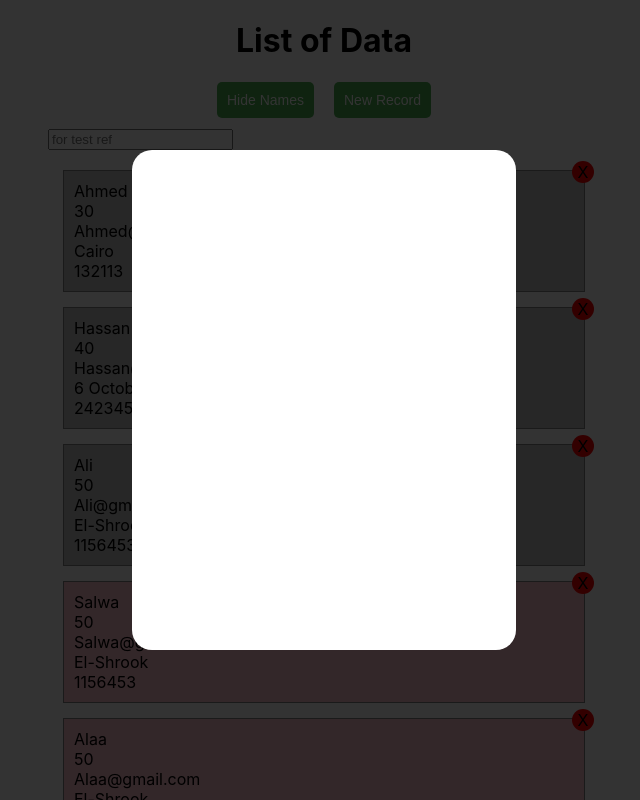
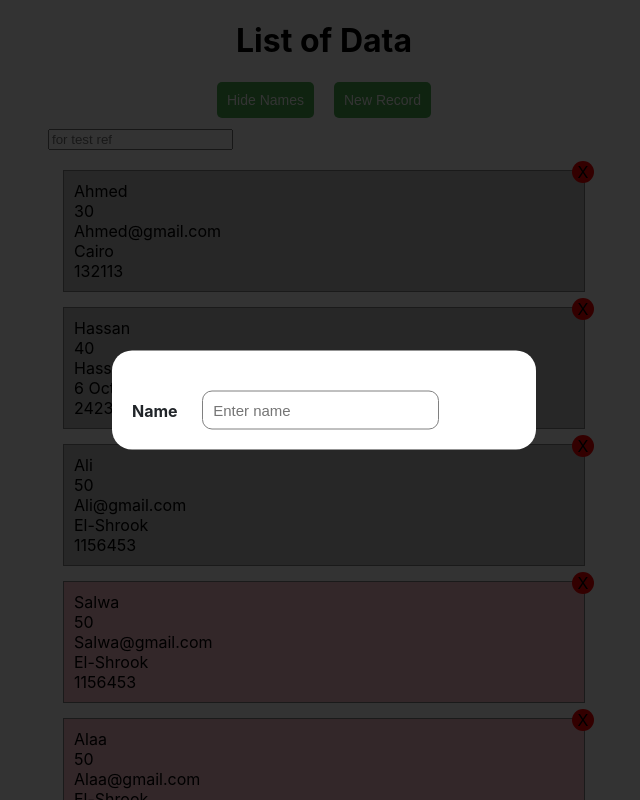
Before and after one commit to ahmed3la/learn-react-essentials, a React (Create React App) app: page / in a window 1280 px wide. Both pictures are taken after a click on the button "New Record". Shown: the top 800 px of the page, without its empty margins (316-956 px from the left). Built offline with nearby package versions, Linux system fonts and the light colour scheme.

Commit message:
fix showOverlay issue

```diff
--- a/src/Component/Modal/Modal.js
+++ b/src/Component/Modal/Modal.js
@@ -2,25 +2,35 @@
 import ReactDOM from "react-dom";
 import styles from "./Modal.module.css";
 
-const BackDrop = ({ close }) => (
-  <div className={styles.backDrop} onClick={close}></div>
+const BackDrop = ({ close, show }) => (
+  <div
+    className={`${styles.backDrop} ${show ? styles.showBackDrop : null}`}
+    onClick={close}
+  ></div>
 );
 
-const Overlay = () => <div className={styles.overlay}></div>;
+const Overlay = ({ show }) => (
+  <div className={`${styles.overlay} ${show ? styles.showOverlay : null}`}>
+    <form>
+      <div className={styles.control}>
+        <label htmlFor="name">Name</label>
+        <input type="name" placeholder="Enter name"></input>
+      </div>
+    </form>
+  </div>
+);
 
 const Modal = ({ show, closeModal }) => {
   return (
-    show && (
     <Fragment>
       {ReactDOM.createPortal(
         <Fragment>
-            <BackDrop close={closeModal} />
-            <Overlay />
+          <BackDrop close={closeModal} show={show} />
+          <Overlay show={show} />
         </Fragment>,
         document.getElementById("modal")
       )}
     </Fragment>
-    )
   );
 };
 
--- a/src/Component/Modal/Modal.module.css
+++ b/src/Component/Modal/Modal.module.css
@@ -6,20 +6,55 @@
     right: 0;
     bottom: 0;
     background-color: black;
+    opacity: 0;
+    visibility: hidden;
+    transition: all 0.5s;
+}
+
+.showBackDrop {
+    visibility: visible;
     opacity: 0.8;
-
 }
 
 .overlay {
     z-index: 1500;
     position: absolute;
-    height: 500px;
+    padding: 20px;
     width: 30%;
     top: 50%;
     left: 50%;
-    background-color: #ffffff;
     transform: translate(-50%, -50%);
     /* margin-top: -250px;
     margin-left: -15%; */
+    background-color: #ffffff;
     border-radius: 20px;
+    visibility: hidden;
+    transition: visibility 0.1s;
 }
+
+
+.showOverlay {
+    visibility: visible;
+}
+
+.control {
+    width: 80%;
+    display: flex;
+    align-items: center;
+    justify-content: space-between;
+    margin-top: 20px;
+}
+
+.control label {
+    font-weight: bold;
+    color: #212529;
+}
+
+.control input {
+    width: 70%;
+    padding: 10px;
+    border-radius: 10px;
+    border: 1px solid gray;
+    color: #495057;
+    font-size: 15px;
+}
```
Lines whose indentation alone changed are shown as unchanged.
